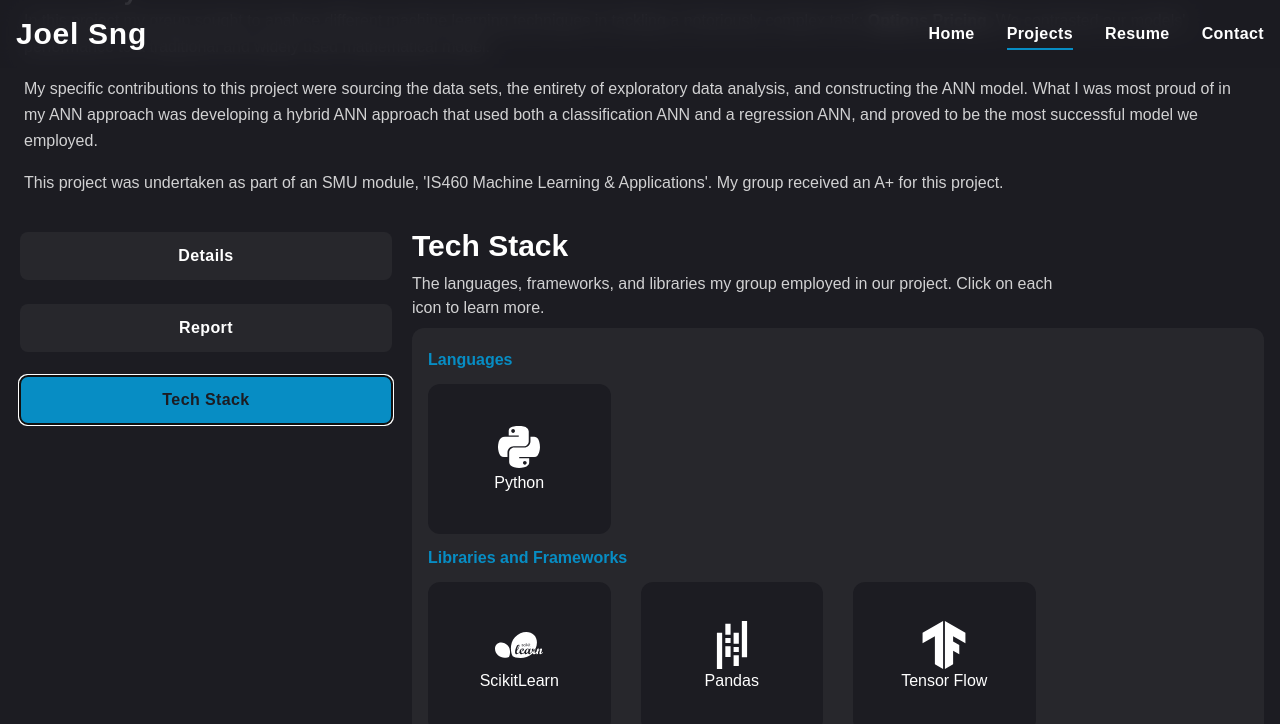
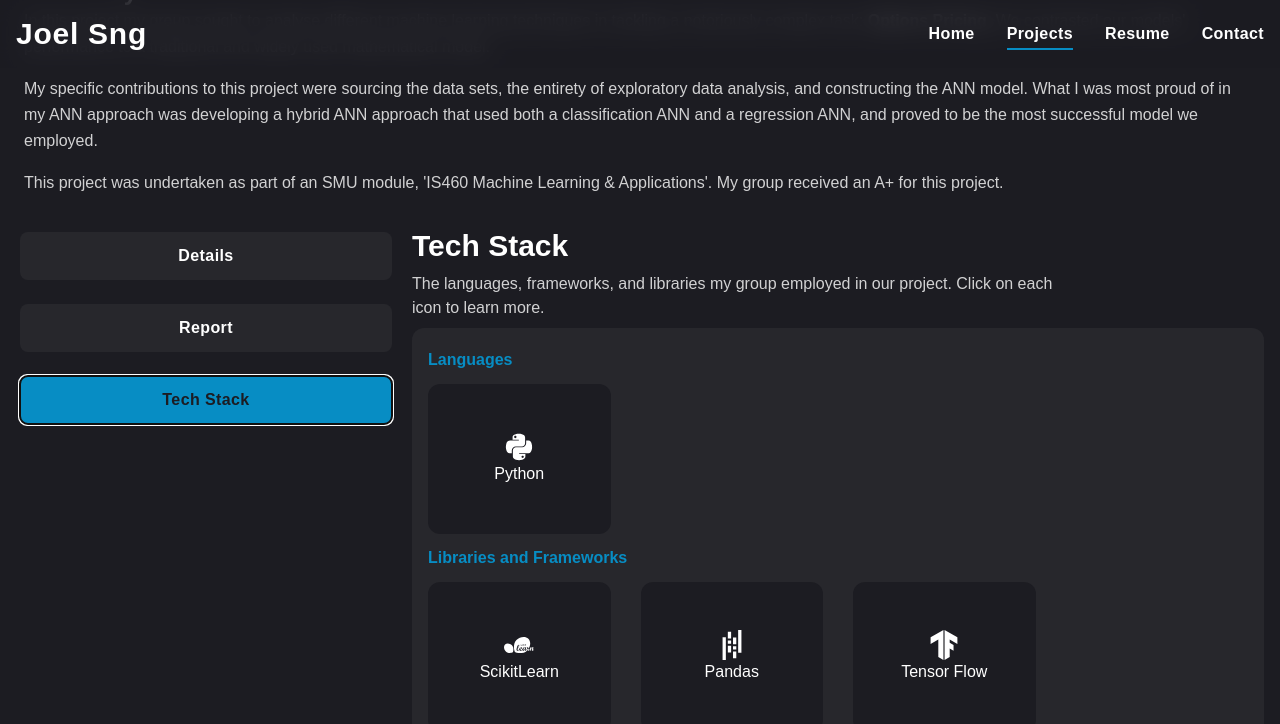
Before and after one commit to JoelSngZhenWei/portfolio_joel, a Next.js app in the folder portfolio_joel_1/: page /projects/options in a window 1280 px wide. Both pictures are taken after a click on the tab "Tech Stack". Shown: the part 619-1343 px from the top of the page. Built offline with nearby package versions, Linux system fonts and the light colour scheme.

Commit message:
changes to project page

```diff
--- a/portfolio_joel_1/app/projects/options/page.tsx
+++ b/portfolio_joel_1/app/projects/options/page.tsx
@@ -195,10 +195,10 @@ export default function Options() {
                                   <TooltipProvider delayDuration={100}>
                                     <Tooltip>
                                       <TooltipTrigger
-                                        className="w-full h-[150px] bg-primary rounded-xl flex flex-col justify-center items-center group"
+                                        className="w-full h-[90px] lg:h-[150px] bg-primary rounded-xl flex flex-col justify-center items-center group"
                                         onClick={() => openModal(lang)}
                                       >
-                                        <div className="text-5xl group-hover:text-accent transition-all duration-300">
+                                        <div className="text-3xl group-hover:text-accent transition-all duration-300">
                                           {lang.icon}
                                         </div>
                                         <span className="capitalize text-sm lg:text-base group-hover:text-accent transition-all duration-300">
@@ -223,10 +223,10 @@ export default function Options() {
                                   <TooltipProvider delayDuration={100}>
                                     <Tooltip>
                                       <TooltipTrigger
-                                        className="w-full h-[150px] bg-primary rounded-xl flex flex-col justify-center items-center group"
+                                        className="w-full h-[90px] lg:h-[150px] bg-primary rounded-xl flex flex-col justify-center items-center group"
                                         onClick={() => openModal(fw)}
                                       >
-                                        <div className="text-5xl group-hover:text-accent transition-all duration-300">
+                                        <div className="text-3xl group-hover:text-accent transition-all duration-300">
                                           {fw.icon}
                                         </div>
                                         <span className="capitalize text-sm lg:text-base group-hover:text-accent transition-all duration-300">
```
